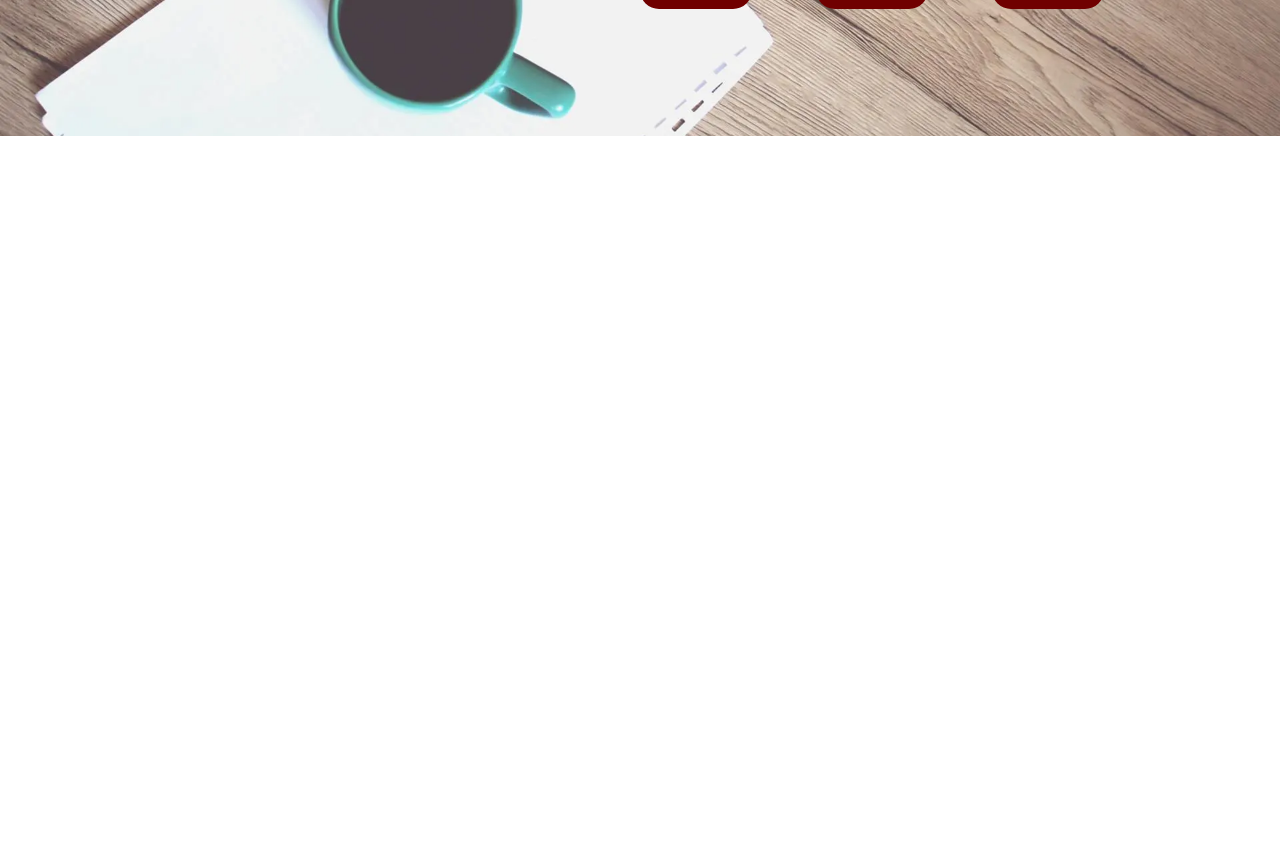
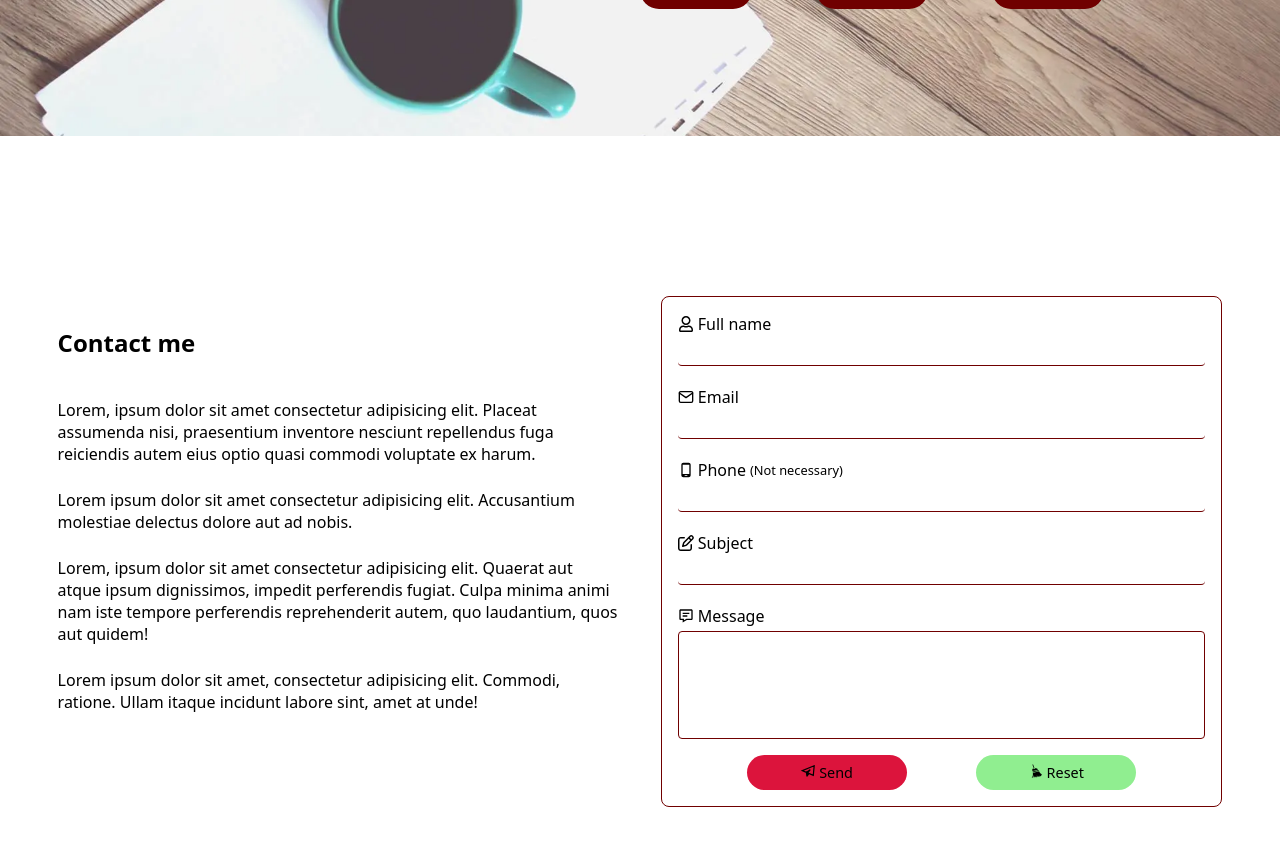
Before and after one commit to MartinXCVI/react-portfolio, a React (Vite) app: page / in a window 1280 px wide. Shown: the part 3220-4066 px from the top of the page. Before the commit the page ends 3356 px from the top, so only its background shows below. Built offline with nearby package versions, Linux system fonts and the light colour scheme.

Commit message:
added contact section with basic form setup

```diff
--- a/src/App.jsx
+++ b/src/App.jsx
@@ -7,6 +7,7 @@ import Home from './components/Home/Home'
 import Skills from './components/Skills/Skills'
 import Portfolio from './components/Portfolio/Portfolio'
 import About from './components/About/About'
+import Contact from './components/Contact/Contact'
 
 function App() {
 
@@ -17,6 +18,7 @@ function App() {
       <Skills />
       <Portfolio />
       <About />
+      <Contact/>
     </>
   )
 }
--- /dev/null
+++ b/src/components/Contact/Contact.css
@@ -0,0 +1,8 @@
+.contact-section {
+  width: 100%;
+  min-height: 100vh;
+  display: flex;
+  justify-content: space-evenly;
+  align-items: center;
+  padding: 1rem;
+}
--- /dev/null
+++ b/src/components/Contact/Contact.jsx
@@ -0,0 +1,17 @@
+import './Contact.css'
+import ContactForm from './ContactForm'
+import ContactCard from './ContactCard'
+
+
+const Contact = () => {
+  return (
+    <>
+      <section className="contact-section">
+        <ContactCard />
+        <ContactForm />
+      </section>
+    </>
+  )
+}
+
+export default Contact
--- /dev/null
+++ b/src/components/Contact/ContactCard.css
@@ -0,0 +1,20 @@
+.contact-card {
+  width: 45%;
+  max-width: 45%;
+  display: flex;
+  flex-direction: column;
+  justify-content: space-evenly;
+  align-items: flex-start;
+}
+
+.contact-card-title {
+  margin-bottom: 2.5rem;
+}
+
+.contact-article {
+  margin-bottom: 2.5rem;
+}
+
+.contact-article p {
+  margin-bottom: 1.5rem;
+}
--- /dev/null
+++ b/src/components/Contact/ContactCard.jsx
@@ -0,0 +1,19 @@
+import './ContactCard.css'
+
+const ContactCard = ()=> {
+  return (
+    <>
+      <section className="contact-card">
+        <h2 className='contact-card-title'>Contact me</h2>
+        <article className="contact-article">
+          <p>Lorem, ipsum dolor sit amet consectetur adipisicing elit. Placeat assumenda nisi, praesentium inventore nesciunt repellendus fuga reiciendis autem eius optio quasi commodi voluptate ex harum.</p>
+          <p>Lorem ipsum dolor sit amet consectetur adipisicing elit. Accusantium molestiae delectus dolore aut ad nobis.</p>
+          <p>Lorem, ipsum dolor sit amet consectetur adipisicing elit. Quaerat aut atque ipsum dignissimos, impedit perferendis fugiat. Culpa minima animi nam iste tempore perferendis reprehenderit autem, quo laudantium, quos aut quidem!</p>
+          <p>Lorem ipsum dolor sit amet, consectetur adipisicing elit. Commodi, ratione. Ullam itaque incidunt labore sint, amet at unde!</p>
+        </article>
+      </section>
+    </>
+  )
+}
+
+export default ContactCard
--- /dev/null
+++ b/src/components/Contact/ContactForm.css
@@ -0,0 +1,81 @@
+.form-wrapper {
+  width: 45%;
+  min-width: 45%;
+  min-height: 100vh;
+  display: flex;
+  flex-direction: column;
+  justify-content: center;
+  align-items: center;
+}
+
+#contact-form {
+  width: 100%;
+  border: 1px solid #700000;
+  border-radius: 0.5rem;
+  padding: 1rem;
+}
+
+.contact-field {
+  width: 100%;
+  display: flex;
+  flex-direction: column;
+  justify-content: space-evenly;
+  align-items: center;
+}
+
+.form-div {
+  width: 100%;
+  display: flex;
+  flex-direction: column;
+  justify-content: center;
+  align-items: flex-start;
+  margin-bottom: 1rem;
+}
+
+.form-div .form-label {
+  width: 100%;
+  display: flex;
+  align-items: center;
+  margin-bottom: 0.25rem;
+}
+
+.form-icon {
+  margin-right: 0.25rem;
+}
+
+.not-necessary-span {
+  margin-left: 0.25rem;
+  font-size: 0.8rem;
+  font-weight: 300;
+}
+
+.form-div input {
+  width: 100%;
+  padding: 0.25rem;
+  border-bottom: 1px solid #700000;
+  border-radius: 0.25rem;
+  transition: 0.2s linear all;
+  margin-bottom: 0.25rem;
+}
+
+.form-div input:focus {
+  outline: 1px solid #700000;
+  border-bottom: 1px solid transparent;
+
+  box-shadow: 0rem 0.1rem 0.1rem 0rem #252525;
+}
+
+.form-div textarea {
+  width: 100%;
+  padding: 0.5rem;
+  border: 1px solid #700000;
+  border-radius: 0.25rem;
+  resize: none;
+  transition: 0.2s linear all;
+}
+
+.form-div textarea:focus {
+  outline: 1px solid #700000;
+  border: 1px solid transparent;
+  box-shadow: 0rem 0.1rem 0.1rem 0rem #252525;
+}
--- /dev/null
+++ b/src/components/Contact/ContactForm.jsx
@@ -0,0 +1,45 @@
+import './ContactForm.css'
+import FormButtons from './FormButtons';
+
+import { FaRegUser } from "react-icons/fa";
+import { FiMail } from "react-icons/fi";
+import { MdOutlinePhoneAndroid } from "react-icons/md";
+import { FaRegPenToSquare } from "react-icons/fa6";
+import { BiMessageDetail } from "react-icons/bi";
+
+
+const ContactForm = () => {
+  return (
+    <>
+      <section className="form-wrapper">
+        <form action="" id="contact-form">
+          <fieldset className="contact-field">
+            <div className="form-div">
+              <label htmlFor="fullname-input" className="form-label"><FaRegUser className='form-icon' /> Full name</label>
+              <input type="text" name="fullname" id="fullname-input" />
+            </div>
+            <div className="form-div">
+              <label htmlFor="email-input" className="form-label"><FiMail className='form-icon' /> Email</label>
+              <input type="email" name="email" id="email-input" />
+            </div>
+            <div className="form-div">
+              <label htmlFor="phone-input" className="form-label"><MdOutlinePhoneAndroid className='form-icon' /> Phone <span className='not-necessary-span'>{"(Not necessary)"}</span></label>
+              <input type="tel" name="phone" id="phone-input" />
+            </div>
+            <div className="form-div">
+              <label htmlFor="subject-input" className="form-label"><FaRegPenToSquare className='form-icon' /> Subject</label>
+              <input type="text" name="subject" id="subject-input" />
+            </div>
+            <div className="form-div">
+              <label htmlFor="textarea-input" className="form-label"><BiMessageDetail className='form-icon' /> Message</label>
+              <textarea name="textarea" id="textarea-input" rows={"5"}></textarea>
+            </div>
+          </fieldset>
+          <FormButtons />
+        </form>
+      </section>
+    </>
+  )
+}
+
+export default ContactForm
--- /dev/null
+++ b/src/components/Contact/FormButtons.css
@@ -0,0 +1,22 @@
+.form-buttons-div {
+  width: 100%;
+  display: flex;
+  justify-content: space-evenly;
+  align-items: center;
+}
+
+.form-btn {
+  width: 10rem;
+  border-radius: 3rem;
+  padding: 0.5rem;
+  text-align: center;
+  font-size: 0.9rem;
+}
+
+.send-btn {
+  background-color: crimson;
+}
+
+.reset-btn {
+  background-color: lightgreen;
+}
--- /dev/null
+++ b/src/components/Contact/FormButtons.jsx
@@ -0,0 +1,17 @@
+import './FormButtons.css'
+
+import { GrSend } from "react-icons/gr";
+import { GiBroom } from "react-icons/gi";
+
+const FormButtons = () => {
+  return (
+    <>
+      <div className="form-buttons-div">
+        <button className='form-btn send-btn' type="submit"><GrSend /> Send</button>
+        <button className='form-btn reset-btn' type="reset"><GiBroom /> Reset</button>
+      </div>
+    </>
+  )
+}
+
+export default FormButtons
```
